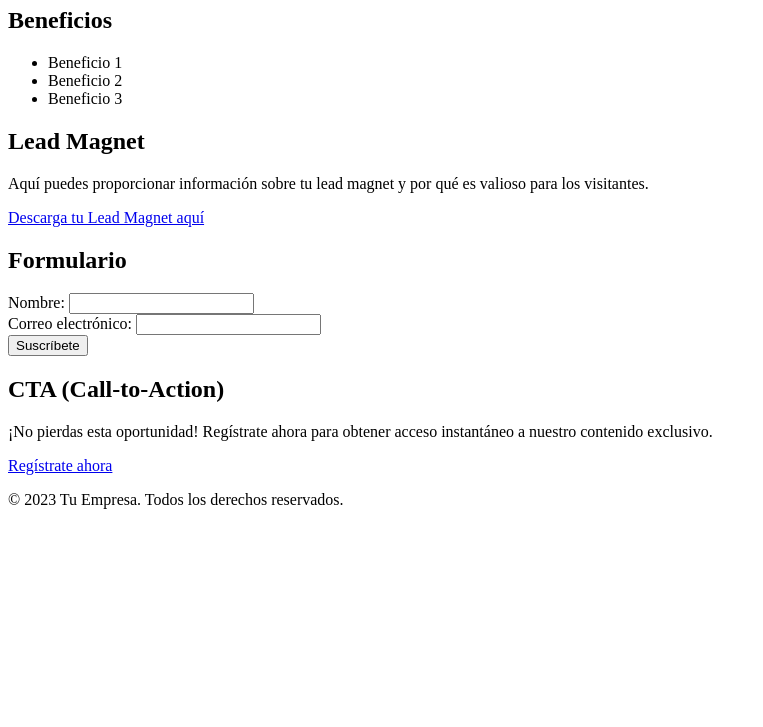
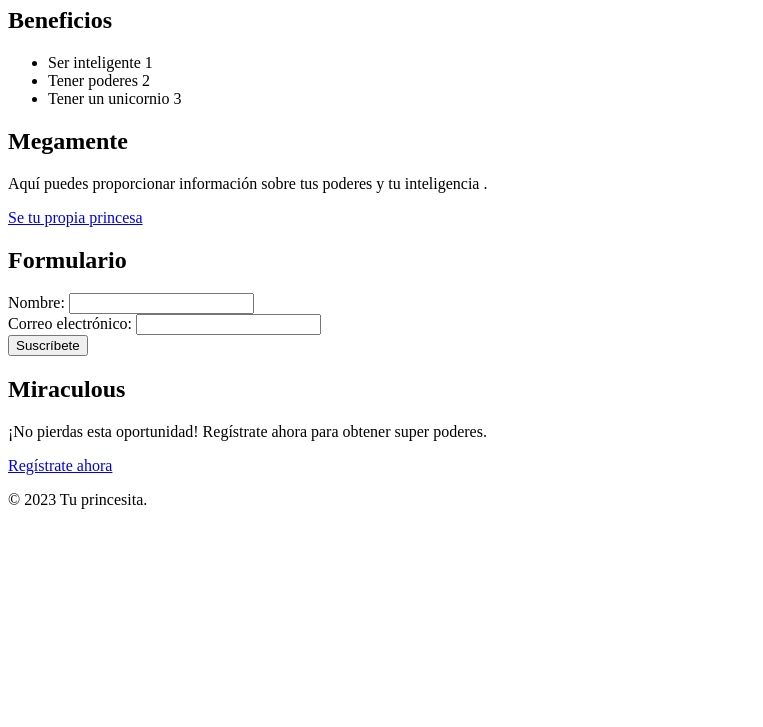
Before and after one commit to CoraimaEmely/dise-odfd, a plain HTML site: page index.html in a window 1280 px wide. Shown: the part 73-800 px from the top of the page, without its empty margins (0-763 px from the left). Drawn offline with Linux system fonts and the light colour scheme.

Commit message:
Add files via upload

```diff
--- a/index.html
+++ b/index.html
@@ -9,7 +9,7 @@
 <body>
   <!-- Encabezado -->
   <header>
-    <h1>Tu Título Principal</h1>
+    <h1>Las princesas</h1>
   </header>
 
   <!-- Contenido principal -->
@@ -17,16 +17,16 @@
     <section>
       <h2>Beneficios</h2>
       <ul>
-        <li>Beneficio 1</li>
-        <li>Beneficio 2</li>
-        <li>Beneficio 3</li>
+        <li>Ser inteligente 1</li>
+        <li>Tener poderes 2</li>
+        <li>Tener un unicornio 3</li>
       </ul>
     </section>
 
     <section>
-      <h2>Lead Magnet</h2>
-      <p>Aquí puedes proporcionar información sobre tu lead magnet y por qué es valioso para los visitantes.</p>
-      <p><a href="enlace_a_tu_lead_magnet.pdf">Descarga tu Lead Magnet aquí</a></p>
+      <h2>Megamente</h2>
+      <p>Aquí puedes proporcionar información sobre tus poderes y tu inteligencia .</p>
+      <p><a href="enlace_a_tu_lead_magnet.pdf">Se tu propia princesa </a></p>
     </section>
 
     <section>
@@ -43,15 +43,15 @@
     </section>
 
     <section>
-      <h2>CTA (Call-to-Action)</h2>
-      <p>¡No pierdas esta oportunidad! Regístrate ahora para obtener acceso instantáneo a nuestro contenido exclusivo.</p>
+      <h2>Miraculous</h2>
+      <p>¡No pierdas esta oportunidad! Regístrate ahora para obtener super poderes.</p>
       <a href="enlace_a_tu_página_de_gracias.html">Regístrate ahora</a>
     </section>
   </main>
 
   <!-- Pie de página -->
   <footer>
-    <p>&copy; 2023 Tu Empresa. Todos los derechos reservados.</p>
+    <p>&copy; 2023 Tu princesita. </p>
   </footer>
 </body>
 </html>
```
